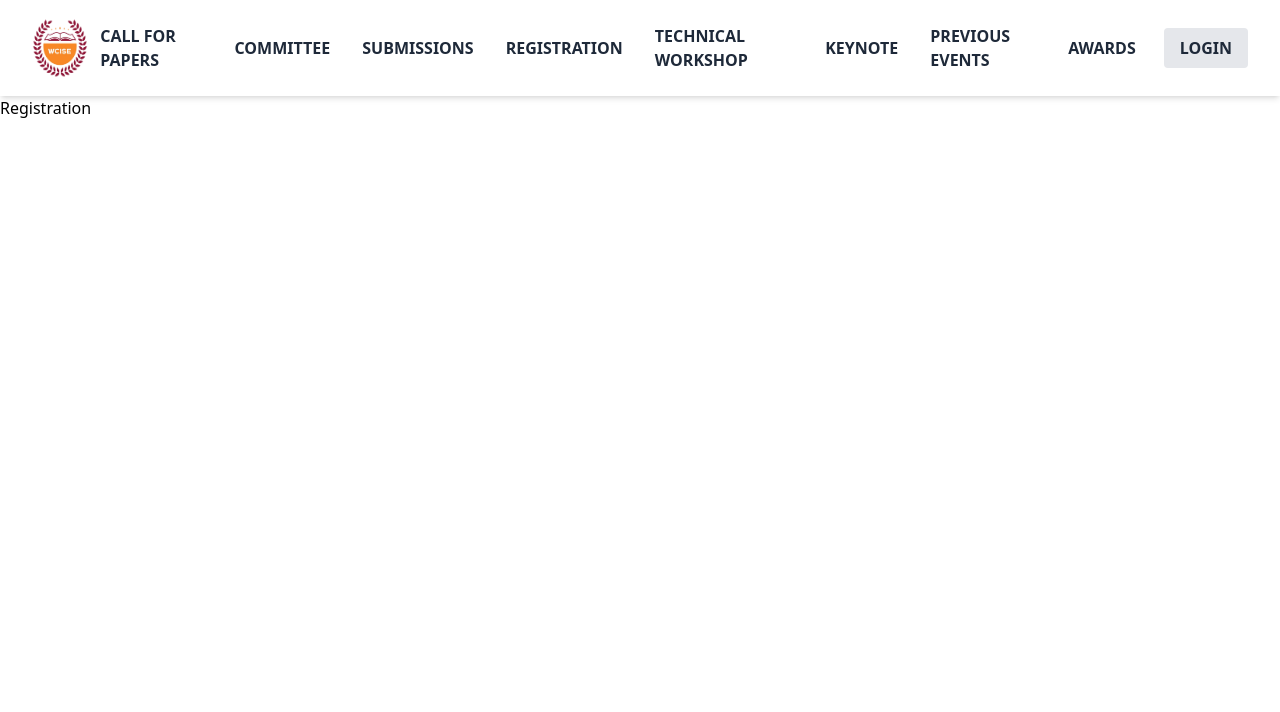
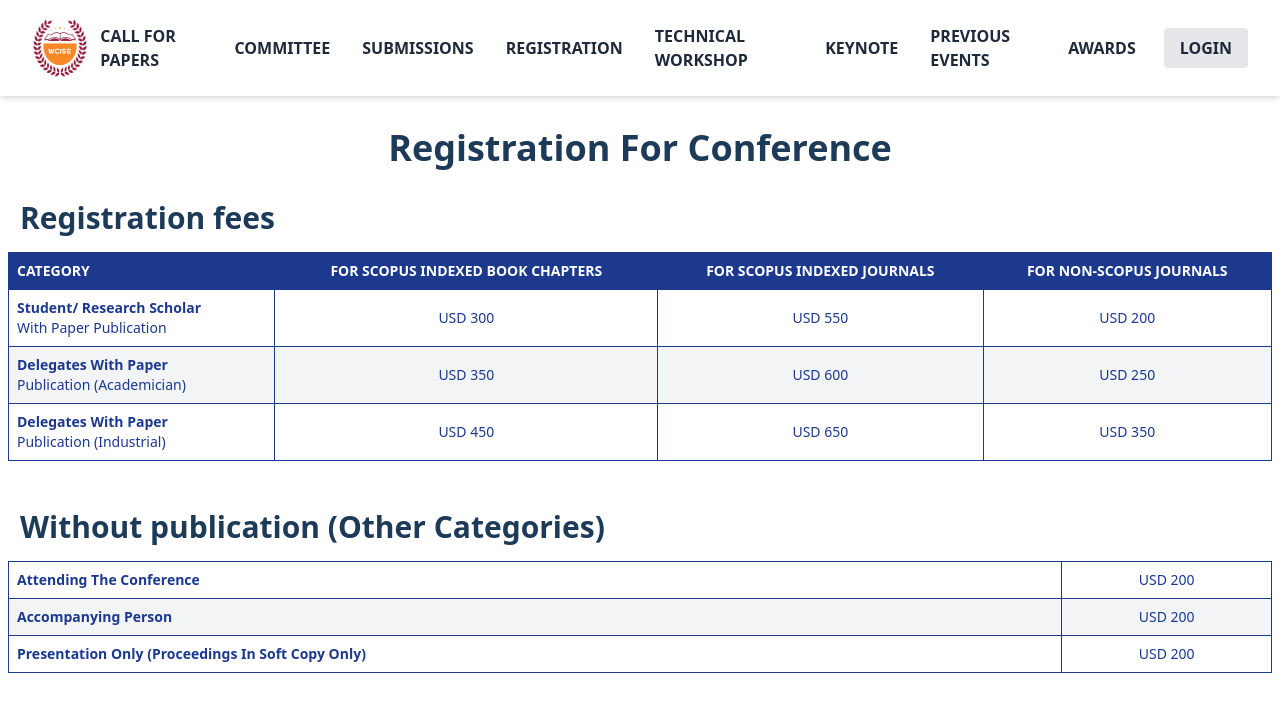
Before and after one commit to Dhrati31/wcise, a React (Vite) app in the folder frontend/: page /registration in a window 1280 px wide. Shown: the top 712 px of the page. Built offline with nearby package versions, Linux system fonts and the light colour scheme.

Commit message:
Registrations 1

```diff
--- a/frontend/src/pages/Registration.jsx
+++ b/frontend/src/pages/Registration.jsx
@@ -1,10 +1,87 @@
 import React,{useState} from 'react'
 
 function Registration() {
+  const data = [
+    { label: 'Attending The Conference', price: 'USD 200' },
+    { label: 'Accompanying Person', price: 'USD 200' },
+    {
+      label: 'Presentation Only (Proceedings In Soft Copy Only)',
+      price: 'USD 200',
+    },
+  ];
   return (
-    <>
-    Registration
-    </>
+    <div>
+      <div>
+        <h1 className="text-center mt-8 text-4xl font-bold text-[#1d3b58] px-10">
+  Registration For Conference
+</h1>
+          <h2 className='text-left mt-8 text-3xl font-bold text-[#1d3b58] px-5'>Registration fees</h2>
+      </div>
+    <div className="w-full px-2 py-4">
+      <table className="w-full border-collapse border border-blue-900 text-[10px] xs:text-xs sm:text-sm text-blue-900">
+        <thead>
+          <tr className="bg-blue-900 text-white">
+            <th className="border border-blue-900 p-2 font-semibold text-left">
+              CATEGORY
+            </th>
+            <th className="border border-blue-900 p-2 font-semibold text-center">
+              FOR SCOPUS INDEXED<br className="hidden xs:inline" /> BOOK CHAPTERS
+            </th>
+            <th className="border border-blue-900 p-2 font-semibold text-center">
+              FOR SCOPUS INDEXED<br className="hidden xs:inline" /> JOURNALS
+            </th>
+            <th className="border border-blue-900 p-2 font-semibold text-center">
+              FOR NON-SCOPUS<br className="hidden xs:inline" /> JOURNALS
+            </th>
+          </tr>
+        </thead>
+        <tbody className="font-medium text-center">
+          <tr className="bg-white">
+            <td className="border border-blue-900 p-2 text-left">
+              <span className="font-semibold block">Student/ Research Scholar</span>
+              With Paper Publication
+            </td>
+            <td className="border border-blue-900 p-2">USD 300</td>
+            <td className="border border-blue-900 p-2">USD 550</td>
+            <td className="border border-blue-900 p-2">USD 200</td>
+          </tr>
+          <tr className="bg-gray-100">
+            <td className="border border-blue-900 p-2 text-left">
+              <span className="font-semibold block">Delegates With Paper</span>
+              Publication (Academician)
+            </td>
+            <td className="border border-blue-900 p-2">USD 350</td>
+            <td className="border border-blue-900 p-2">USD 600</td>
+            <td className="border border-blue-900 p-2">USD 250</td>
+          </tr>
+          <tr className="bg-white">
+            <td className="border border-blue-900 p-2 text-left">
+              <span className="font-semibold block">Delegates With Paper</span>
+              Publication (Industrial)
+            </td>
+            <td className="border border-blue-900 p-2">USD 450</td>
+            <td className="border border-blue-900 p-2">USD 650</td>
+            <td className="border border-blue-900 p-2">USD 350</td>
+          </tr>
+        </tbody>
+      </table>
+    </div>
+    <div><h2 className='text-left mt-8 text-3xl font-bold text-[#1d3b58] px-5'>Without publication (Other Categories)</h2></div>
+    <div className="w-full px-2 py-4">
+      <table className="w-full border-collapse border border-blue-900 text-[10px] xs:text-xs sm:text-sm text-blue-900">
+        <tbody className="text-center font-medium">
+          {data.map((row, i) => (
+            <tr key={i} className={i % 2 === 0 ? 'bg-white' : 'bg-gray-100'}>
+              <td className="border border-blue-900 p-2 text-left font-semibold">
+                {row.label}
+              </td>
+              <td className="border border-blue-900 p-2">{row.price}</td>
+            </tr>
+          ))}
+        </tbody>
+      </table>
+    </div>
+    </div>
   )
 }
 
--- a/frontend/src/pages/TechnicalWorkshop.jsx
+++ b/frontend/src/pages/TechnicalWorkshop.jsx
@@ -116,7 +116,7 @@ function TechnicalWorkshop() {
 </div>
 
 <div className="mx-4 sm:mx-10 text-base sm:text-lg md:text-2xl">
-  <ul className="mt-3 text-justify font-bold list-disc ml-4 sm:ml-6 space-y-2">
+  <ul className="mt-3 text-left font-bold list-disc ml-4 sm:ml-6 space-y-2">
     <li>Email your choice at manoj.md.et@gmail.com or WhatsApp at +91 9667006019.</li>
     <li>Submit the registration fees at <a href="https://wcise.co.in/register" className="underline text-blue-300">wcise.co.in/register</a></li>
     <li>Fill the Google Form at <a href="https://forms.gle/m4JidARm6WEaWBMM6" className="underline text-blue-300">forms.gle/m4JidARm6WEaWBMM6</a></li>
```
